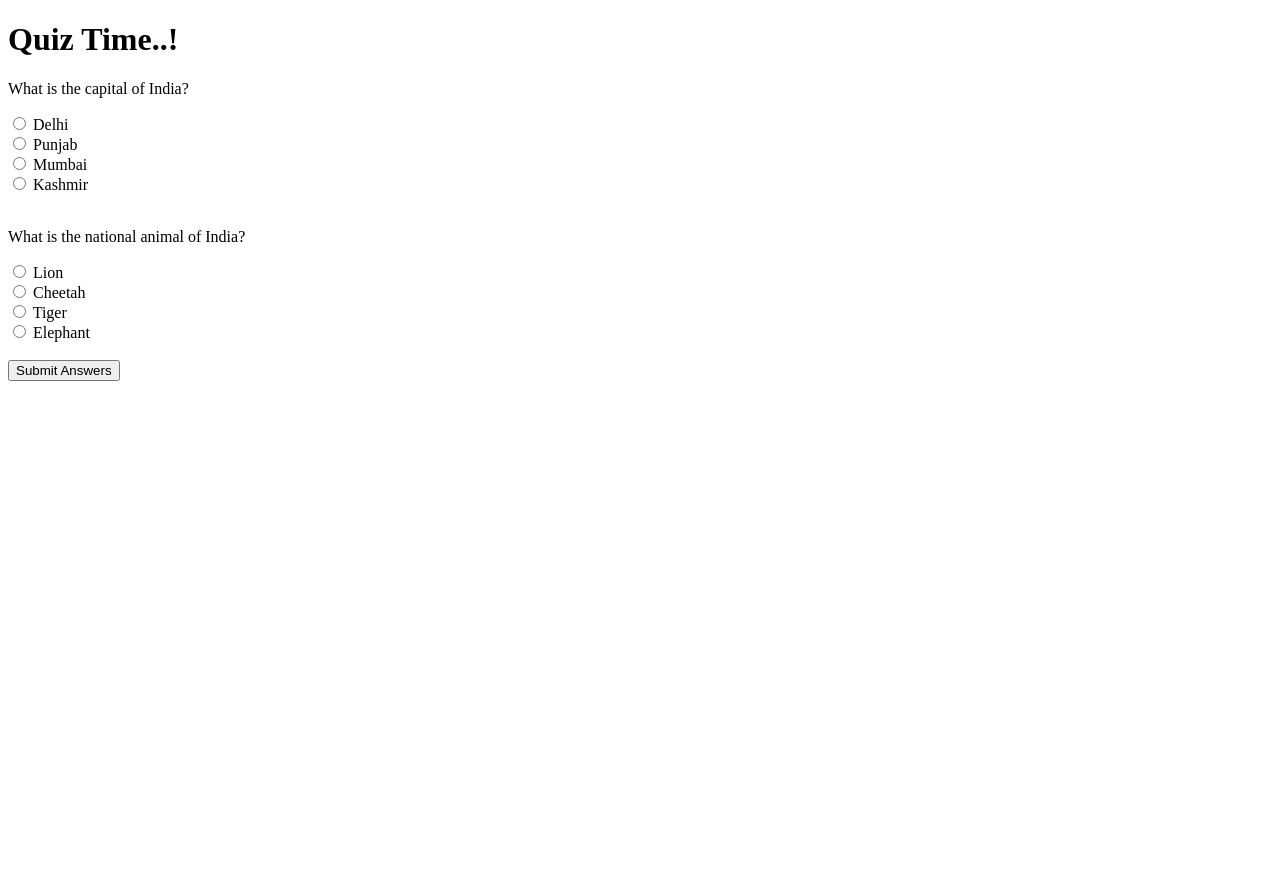
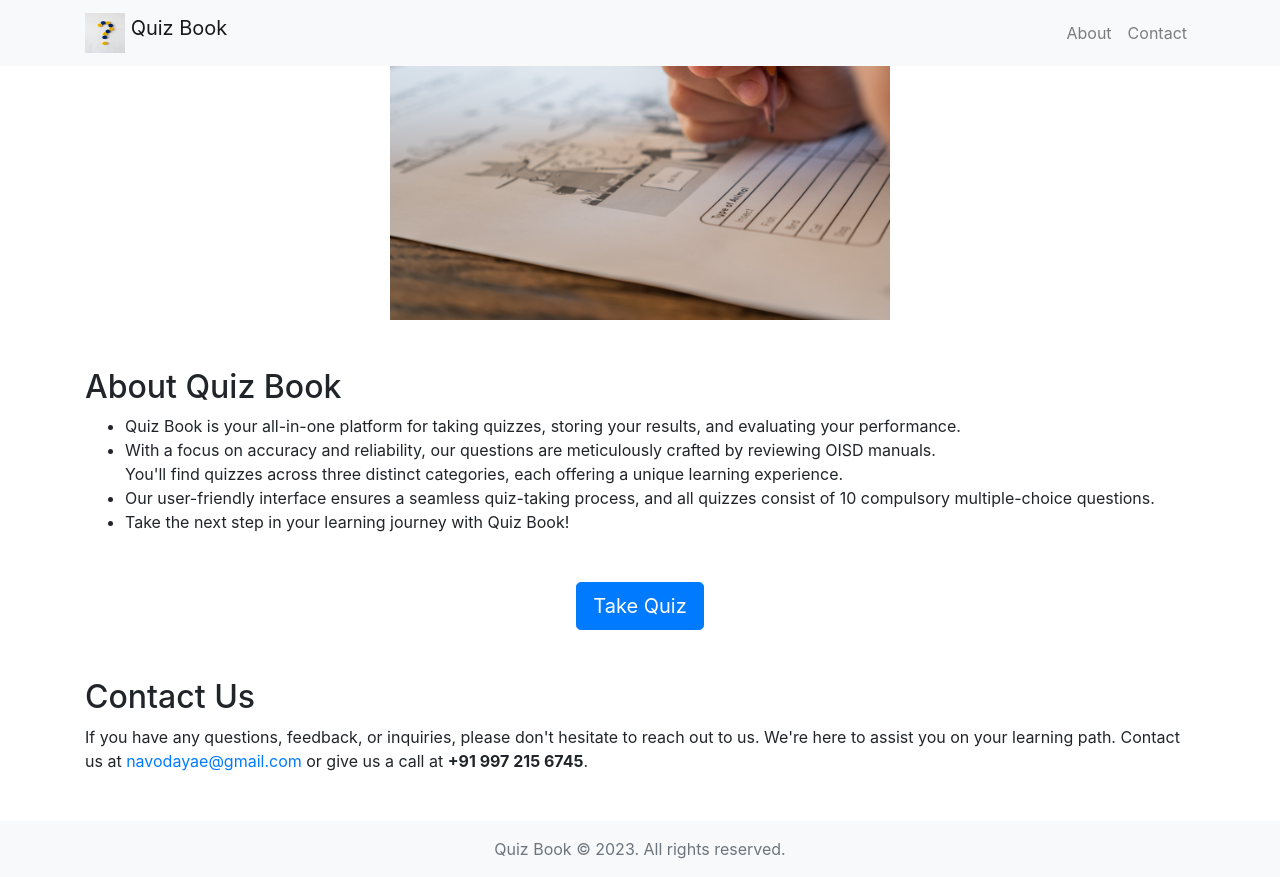
Before and after one commit to trineshk/app-development-using-flask, a Flask app: page / in a window 1280 px wide. Before the commit the page ends 381 px from the top, so only its background shows below. Run offline with Flask 3, Linux system fonts and the light colour scheme; some libraries are stand-ins or nearby versions.

Commit message:
home page design, added quiz and rendered results page

```diff
--- a/app.py
+++ b/app.py
@@ -5,21 +5,31 @@ app = Flask(__name__)
 questions = [
   {
     "question": "What is the capital of India?",
-    "options" :  ['Delhi', 'Punjab', 'Mumbai', 'Kashmir'],
-    "correct_answer" : 'Delhi'
-
+    "options": ['Delhi', 'Punjab', 'Mumbai', 'Kashmir'],
+    "correct_answer": 'Delhi'
   },
   {
     "question": "What is the national animal of India?",
-    "options" :  ['Lion', 'Cheetah', 'Tiger', 'Elephant'],
-    "correct_answer" : 'Tiger'
-
-  },]
+    "options": ['Lion', 'Cheetah', 'Tiger', 'Elephant'],
+    "correct_answer": 'Tiger'
+  },
+  {
+    "question": "2 + 5?",
+    "options": [6, 7, 0, 4],
+    "correct_answer": '7'
+  },
+]
 
 
 @app.route("/")
 def index():
+  return render_template('home.html', questions=questions)
+
+
+@app.route("/quiz")
+def quiz():
   return render_template('quiz.html', questions=questions)
+
 
 @app.route("/submit", methods=['POST'])
 def submit():
@@ -28,9 +38,9 @@ def submit():
     user_answer = request.form.get(question['question'])
     if user_answer == question['correct_answer']:
       score += 1
+    print(score)
+
   return render_template('results.html', score=score, total=len(questions))
-
-
 
 
 if __name__ == "__main__":
--- /dev/null
+++ b/package.json
@@ -0,0 +1,5 @@
+{
+  "dependencies": {
+    "bootstrap": "^5.3.1"
+  }
+}
--- a/templates/home.html
+++ b/templates/home.html
@@ -1,33 +1,69 @@
 <!DOCTYPE html>
 <html>
-  <head>
-    <title>Quiz</title>
-  </head>
-  <body>
-    <h1>Welcome to the quiz</h1>
-    <img src='static/banner.jpg' height='320' >
+<head>
+    <title>Quiz Book</title>
+    <link rel="stylesheet" href="https://maxcdn.bootstrapcdn.com/bootstrap/4.5.2/css/bootstrap.min.css">
 
-  <form>
-    <p>What is the capital of India?</p>
-    <label>
-      <input type="radio" name='answer' value='option1'
-      Option A: Delhi
-    </label><br>
-    <label>
-      <input type="radio" name='answer' value='option2'
-      Option B: Mumbai
-    </label><br>
-    <label>
-      <input type="radio" name='answer' value='option3'
-      Option C: Chennai
-    </label><br>
-    <label>
-      <input type="radio" name='answer' value='option4'
-      Option D: Punjab
-    </label><br>
-    <button type="button" onclick='SubmitAnswer()'>Submit</button>
+</head>
+<body>
+    <nav class="navbar navbar-expand-lg navbar-light bg-light fixed-top">
+        <div class="container" >
+            <a class="navbar-brand" href="https://www.google.com">
+                <img src="static/jessica-pamp-2XeP0c-J5B4-unsplash.jpg" width="40" height="40" class="d-inline-block align-top" alt="">
+                Quiz Book
+            </a>
+            <button class="navbar-toggler" type="button" data-toggle="collapse" data-target="#navbarNav" aria-controls="navbarNav" aria-expanded="false" aria-label="Toggle navigation">
+                <span class="navbar-toggler-icon"></span>
+            </button>
+            <div class="collapse navbar-collapse" id="navbarNav">
+                <ul class="navbar-nav ml-auto">
+                    <li class="nav-item">
+                        <a class="nav-link" href="#about">About</a>
+                    </li>
+                    <li class="nav-item">
+                        <a class="nav-link" href="#contact">Contact</a>
+                    </li>
+                </ul>
+            </div>
+        </div>
+    </nav>
+  <div class="d-flex justify-content-center mb-5">
+            <img src="static/banner.jpg" height="320" width="500px" alt="Banner Image">
+        </div>
 
-  </form>
+    <div class="container mt-5">
+        <section id="about" class="mb-5">
+            <h2>About Quiz Book</h2>
+            <ul>
+            <li>  Quiz Book is your all-in-one platform for taking quizzes, storing your results, and evaluating your performance. </li>
+             <li> With a focus on accuracy and reliability, our questions are meticulously crafted by reviewing OISD manuals. </li>
+              You'll find quizzes across three distinct categories, each offering a unique learning experience. </li>
+             <li> Our user-friendly interface ensures a seamless quiz-taking process, and all quizzes consist of 10 compulsory multiple-choice questions.</li>
+              <li>Take the next step in your learning journey with Quiz Book!</li>
+            </ul>
+        </section>
+    </div>
 
-  </body>
+ <div class="d-flex justify-content-center">
+            <a type="button" class="btn btn-primary btn-lg" href={{ url_for('quiz') }}>Take Quiz</a>
+        </div>
+
+    <div class="container mt-5">
+        <section id="about" class="mb-5">
+        <section id="contact">
+            <h2>Contact Us</h2>
+            <p>If you have any questions, feedback, or inquiries, please don't hesitate to reach out to us. We're here to assist you on your learning path. Contact us at <a href="mailto:navodayae@gmail.com">navodayae@gmail.com</a> or give us a call at <strong>+91 997 215 6745</strong>.</p>
+        </section>
+    </div>
+
+    <footer class="footer mt-auto py-3 bg-light">
+        <div class="container text-center">
+            <span class="text-muted">Quiz Book &copy; 2023. All rights reserved.</span>
+        </div>
+    </footer>
+
+    <script src="https://code.jquery.com/jquery-3.5.1.slim.min.js"></script>
+    <script src="https://cdn.jsdelivr.net/npm/@popperjs/core@2.9.3/dist/umd/popper.min.js"></script>
+    <script src="https://maxcdn.bootstrapcdn.com/bootstrap/4.5.2/js/bootstrap.min.js"></script>
+</body>
 </html>
--- a/templates/quiz.html
+++ b/templates/quiz.html
@@ -2,24 +2,37 @@
 <html>
 <head>
     <title>Quiz</title>
+    <link rel="stylesheet" href="https://maxcdn.bootstrapcdn.com/bootstrap/4.5.2/css/bootstrap.min.css">
 
 </head>
 <body>
-    <h1>Quiz Time..!</h1>
+    <div class="container mt-5">
+        <h1 class="text-center">Quiz Time...!</h1>
 
-    <form action="/submit", method='POST'>
+        <form action="/submit" method="POST">
             {% for question in questions %}
-        <p> {{ question["question"] }}</p>
-        {%  for option in question["options"] %}
-          <label>
-            <input type="radio" name="{{question["question"]}}" value="{{ option }}" >
+            <div class="card my-4">
+                <div class="card-body">
+                    <h5 class="card-title">{{ loop.index }}. {{ question["question"] }}</h5>
+                    {% for option in question["options"] %}
+                    <div class="form-check">
+                        <input class="form-check-input" type="radio" name="{{ question["question"] }}" value="{{ option }}">
+                        <label class="form-check-label">
                             {{ option }}
-          </label><br>
+                        </label>
+                    </div>
                     {% endfor %}
-      <br>
+                </div>
+            </div>
             {% endfor %}
-      <button type='submit'>Submit Answers</button>
+            <div class="text-center">
+                <button type="submit" class="btn btn-primary">Submit Answers</button>
+            </div>
         </form>
+    </div>
 
+    <script src="https://code.jquery.com/jquery-3.5.1.slim.min.js"></script>
+    <script src="https://cdn.jsdelivr.net/npm/@popperjs/core@2.9.3/dist/umd/popper.min.js"></script>
+    <script src="https://maxcdn.bootstrapcdn.com/bootstrap/4.5.2/js/bootstrap.min.js"></script>
 </body>
 </html>
```
Also changed, not shown: templates/nav.html (added, +47 -0 lines), templates/results.html (+9 -2 lines), main.py (added), package-lock.json (added), static/jessica-pamp-2XeP0c-J5B4-unsplash.jpg (added), static/logo.jpeg (added), 1 other file. Lines whose indentation alone changed are shown as unchanged.
